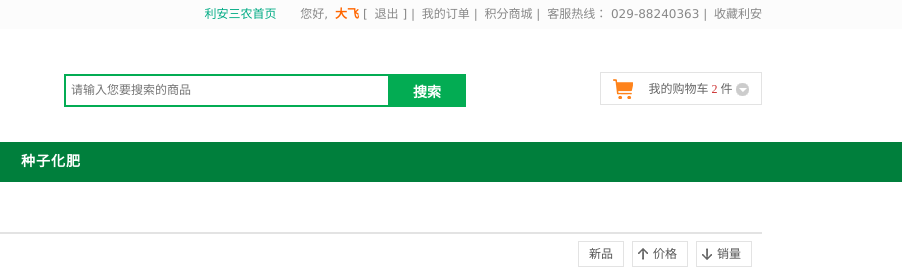
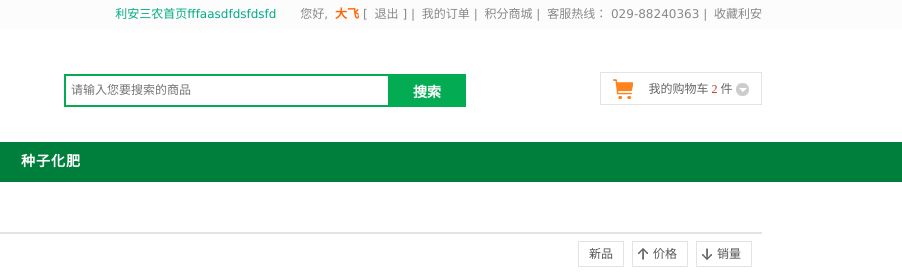
Before and after one commit to lipengfeigit/sb, a plain HTML site: page index.html in a window 1280 px wide. Shown: the top 280 px of the page, 378-1280 px from the left. Drawn offline with Linux system fonts and the light colour scheme.

Commit message:
add oneline

```diff
--- a/index.html
+++ b/index.html
@@ -21,7 +21,7 @@
     <div class="header">
         <div class="head_03_right">
             <a href="http://www.lianshequ.com" class="none2">
-                利安三农首页
+                利安三农首页fffaasdfdsfdsfd
             </a>
             您好,
             <strong>
```
